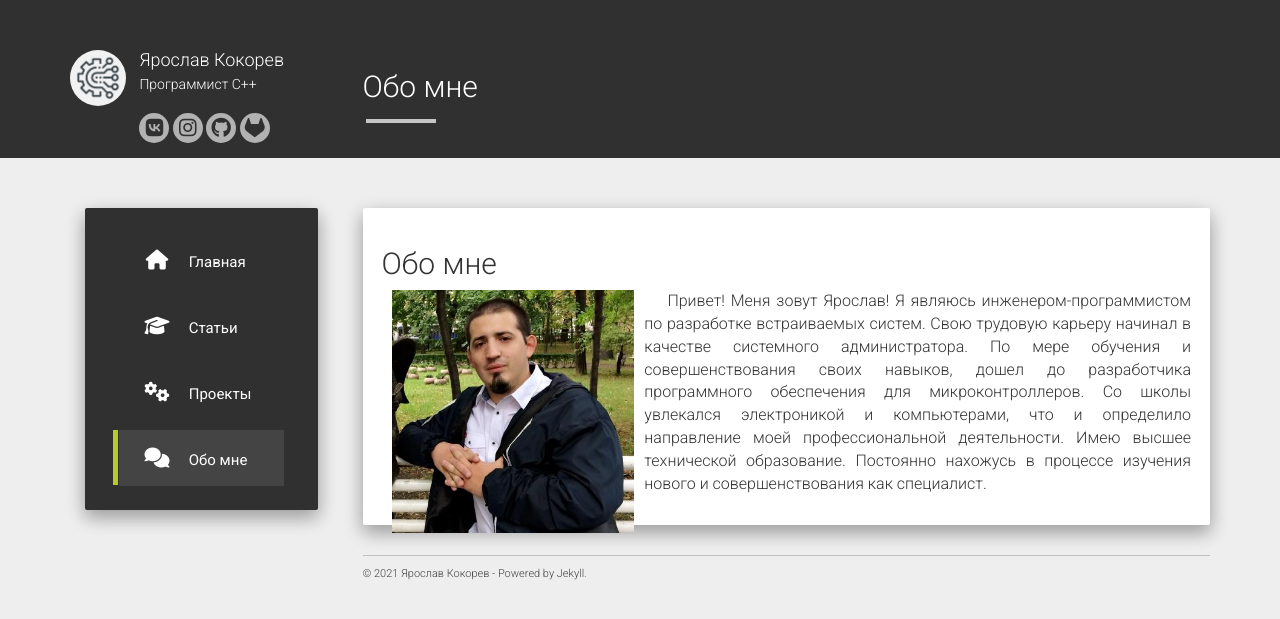
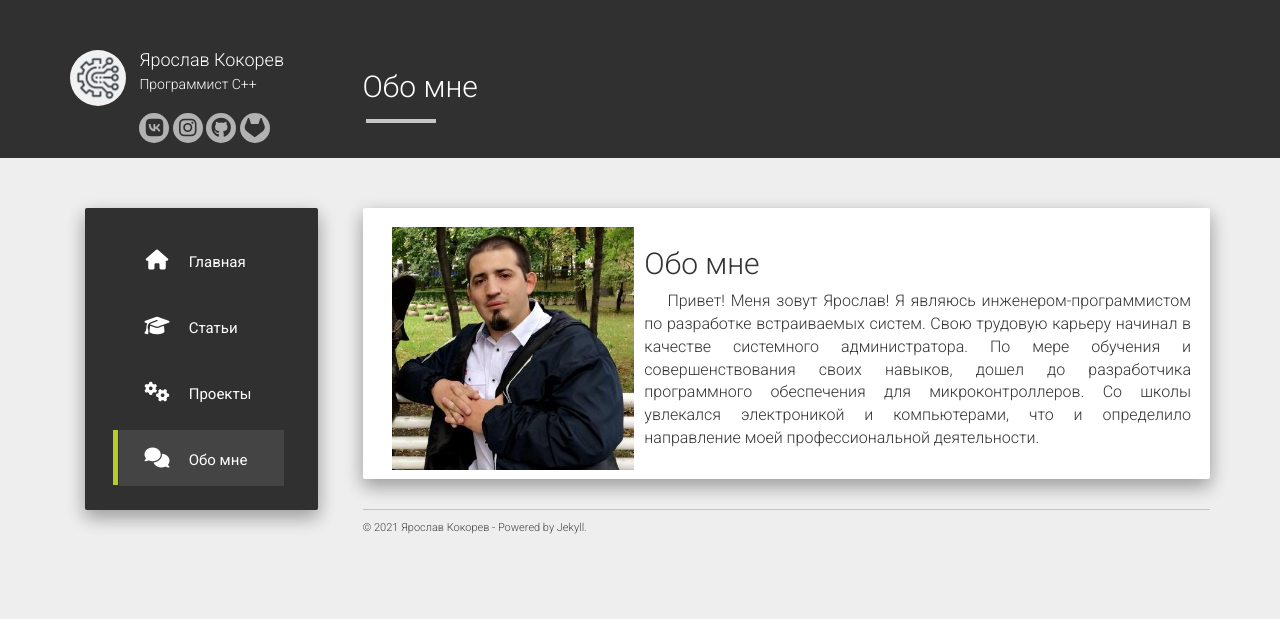
Before and after one commit to Kokorev92/Kokorev92.github.io, a Jekyll site: the page built from about.md, in a window 1280 px wide. Shown: the top 619 px of the page. Built offline with Jekyll 4.4.1, drawn with Linux system fonts in a browser that asks for light colours; nearby versions of some CDN libraries.

Commit message:
[wip] IM: создал отдельный layout для страницы Обо мне

```diff
--- /dev/null
+++ b/_layouts/about.html
@@ -0,0 +1,12 @@
+---
+layout: default
+---
+<div class="well">
+    {% if page.subtitle %}
+    <h4 class="home-subtitle">{{ page.subtitle }}</h4>
+    {% endif %}
+    <img src="/static/about/ava.jpg" width="30%" style="float:left; margin:0 10px;">
+    <div style="text-align: justify">
+        {{ content }}
+    </div>
+</div>
--- a/about.md
+++ b/about.md
@@ -1,9 +1,9 @@
 ---
-layout: page
+layout: about
 title: Обо мне
 permalink: /about/
 ---
 
 ## Обо мне
 
-<div style="text-align: justify"><img src="/static/about/ava.jpg" width="30%" style="float:left;margin:0 10px;"/><p>&nbsp;&nbsp;&nbsp;&nbsp;Привет! Меня зовут Ярослав! Я являюсь инженером-программистом по разработке встраиваемых систем. Свою трудовую карьеру начинал в качестве системного администратора. По мере обучения и совершенствования своих навыков, дошел до разработчика программного обеспечения для микроконтроллеров. Со школы увлекался электроникой и компьютерами, что и определило направление моей профессиональной деятельности. Имею высшее технической образование. Постоянно нахожусь в процессе изучения нового и совершенствования как специалист.</p></div>
+<p>&nbsp;&nbsp;&nbsp;&nbsp;Привет! Меня зовут Ярослав! Я являюсь инженером-программистом по разработке встраиваемых систем. Свою трудовую карьеру начинал в качестве системного администратора. По мере обучения и совершенствования своих навыков, дошел до разработчика программного обеспечения для микроконтроллеров. Со школы увлекался электроникой и компьютерами, что и определило направление моей профессиональной деятельности. </p>
```
